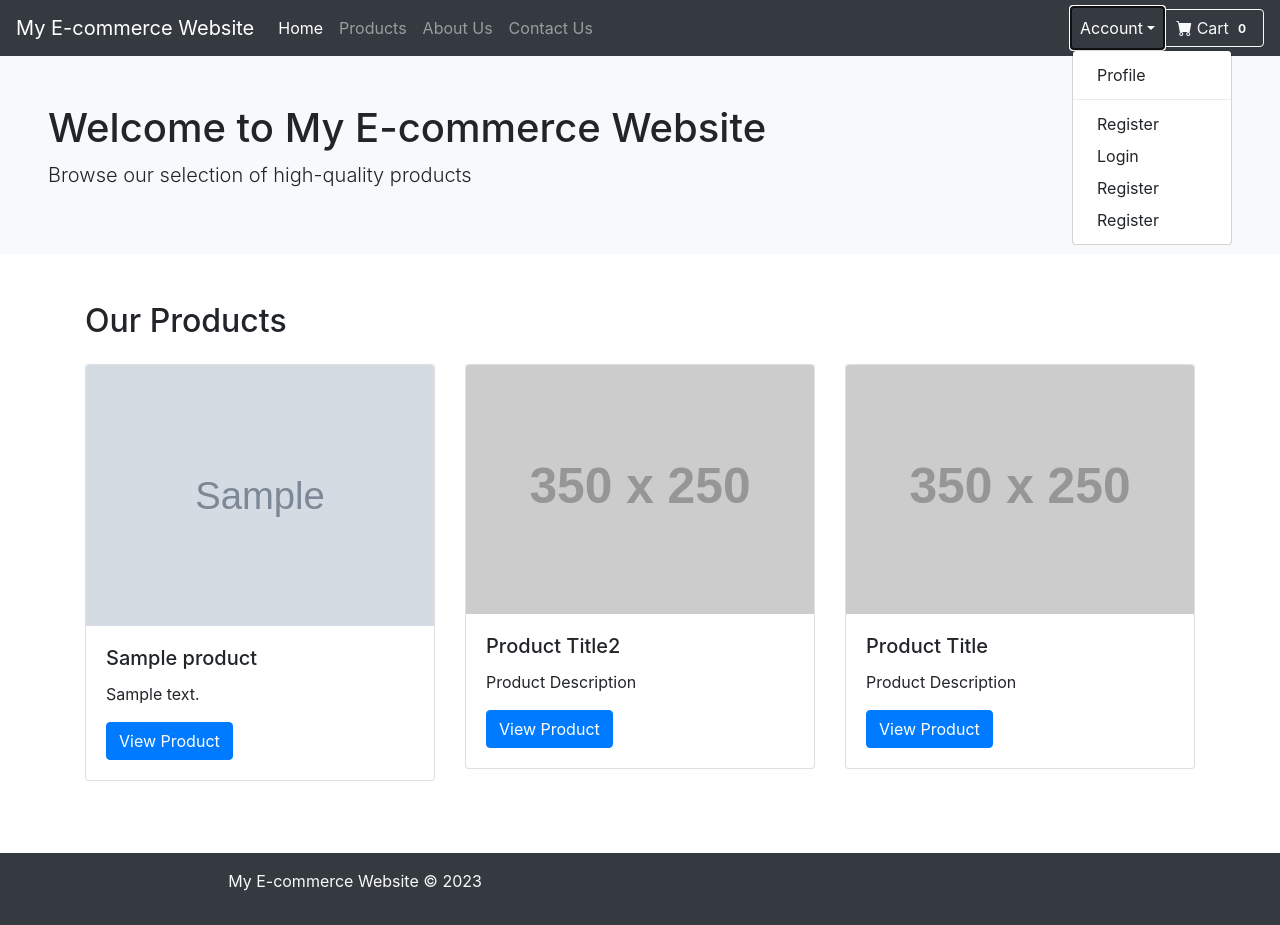
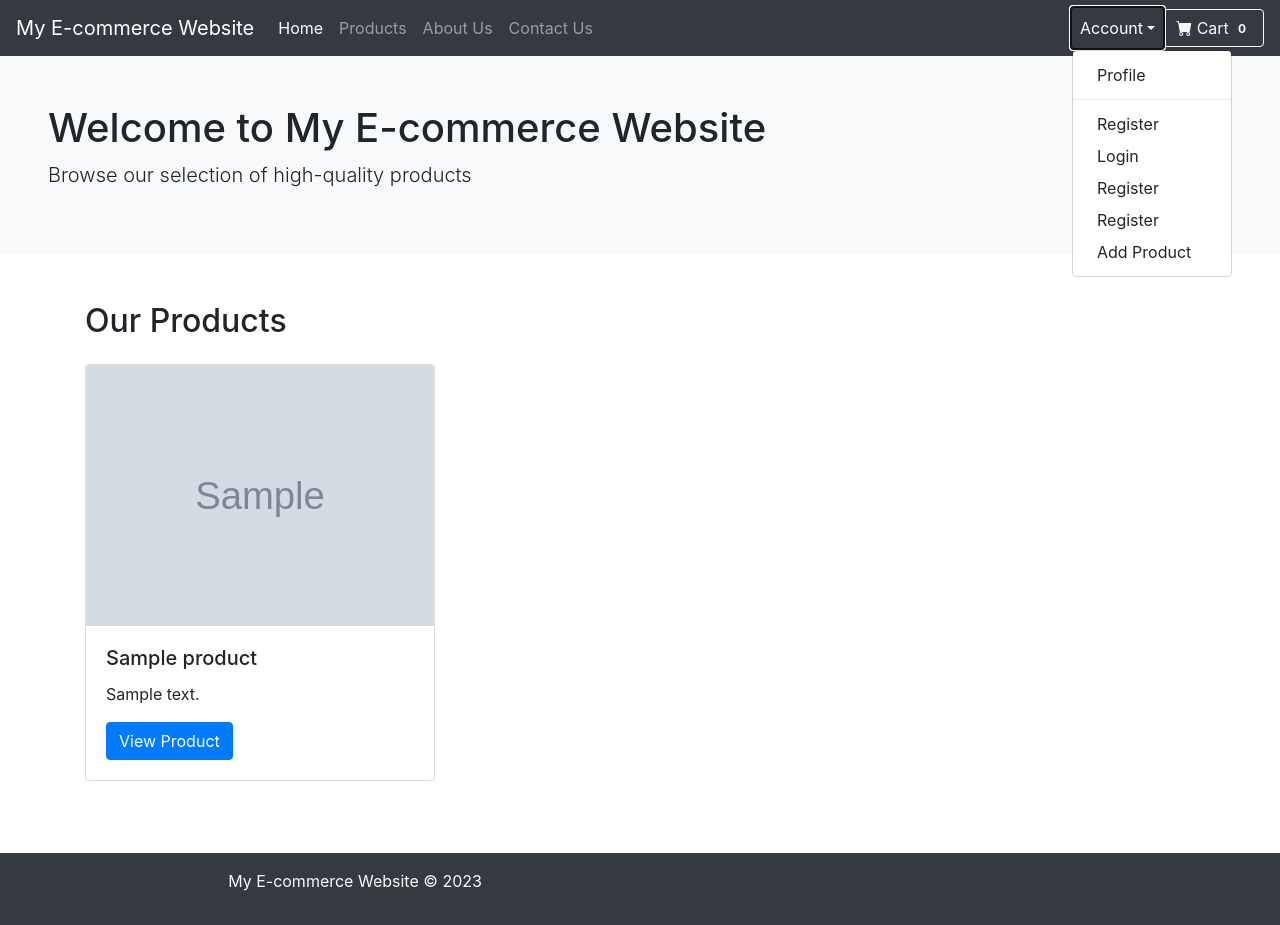
Before and after one commit to reshmaissac/reviewApp, a Django app: page / in a window 1280 px wide, after a click on "Account". Run offline with Django 4.2, Linux system fonts and the light colour scheme; tables that the repository leaves empty hold one stand-in row (values such as "Sample post"); grey boxes marked "Sample" are stand-in pictures; grey boxes labelled with a size stand in for pictures from a placeholder-image service; some libraries are stand-ins or nearby versions.

Commit message:
added upload-products functionality

```diff
--- a/djangoReviewApp/settings.py
+++ b/djangoReviewApp/settings.py
@@ -41,6 +41,7 @@ INSTALLED_APPS = [
     #apps
     'home',
     'products',
+    'crispy_forms',
 ]
 
 MIDDLEWARE = [
--- a/home/templates/home/base.html
+++ b/home/templates/home/base.html
@@ -67,12 +67,14 @@
               >Account</a
             >
             <ul class="dropdown-menu" aria-labelledby="navbarDropdown">
+
               <li><a class="dropdown-item" href="#!">Profile</a></li>
               <li><hr class="dropdown-divider" /></li>
               <li><a class="dropdown-item" href="#!">Register</a></li>
               <li><a class="dropdown-item" href="#!">Login</a></li>
               <li><a class="dropdown-item" href="#!">Register</a></li>
               <li><a class="dropdown-item" href="#!">Register</a></li>
+              <li><a class="dropdown-item" href="{% url 'products:add_products' %}">Add Product</a></li>
             </ul>
           </li>
         </ul>
--- a/home/templates/home/home.html
+++ b/home/templates/home/home.html
@@ -24,34 +24,6 @@
           </div>
         </div>
         {% endfor %}
-        <div class="col-md-4 mb-4">
-          <div class="card">
-            <img
-              src="https://via.placeholder.com/350x250.png?text=Product+Image"
-              class="card-img-top"
-              alt="..."
-            />
-            <div class="card-body">
-              <h5 class="card-title">Product Title2</h5>
-              <p class="card-text">Product Description</p>
-              <a href="#" class="btn btn-primary">View Product</a>
-            </div>
-          </div>
-        </div>
-        <div class="col-md-4 mb-4">
-            <div class="card">
-              <img
-                src="https://via.placeholder.com/350x250.png?text=Product+Image"
-                class="card-img-top"
-                alt="..."
-              />
-              <div class="card-body">
-                <h5 class="card-title">Product Title</h5>
-                <p class="card-text">Product Description</p>
-                <a href="#" class="btn btn-primary">View Product</a>
-              </div>
-            </div>
-          </div>
         </div>
       </section>
 {% endblock %}
--- a/home/urls.py
+++ b/home/urls.py
@@ -1,8 +1,8 @@
 from django.urls import path
 from . import views
-
+app_name = 'home'
 urlpatterns =[
-    path('', views.home, name='home-home'),
+    path('', views.home, name='home'),
     path('about/', views.about, name='home-about'),
     path('contact/', views.contact, name='home-contact'),
 ]
```
Also changed, not shown: products/templates/products/add_products.html (added, +19 -0 lines), products/views.py (+5 -5 lines), media/product_pics/lg.jpg (added), media/product_pics/lg_IlREaRn.jpg (added), media/product_pics/lg_MhcLP6X.jpg (added), media/product_pics/samsung_s22_SfmurNn.jpg (added).
